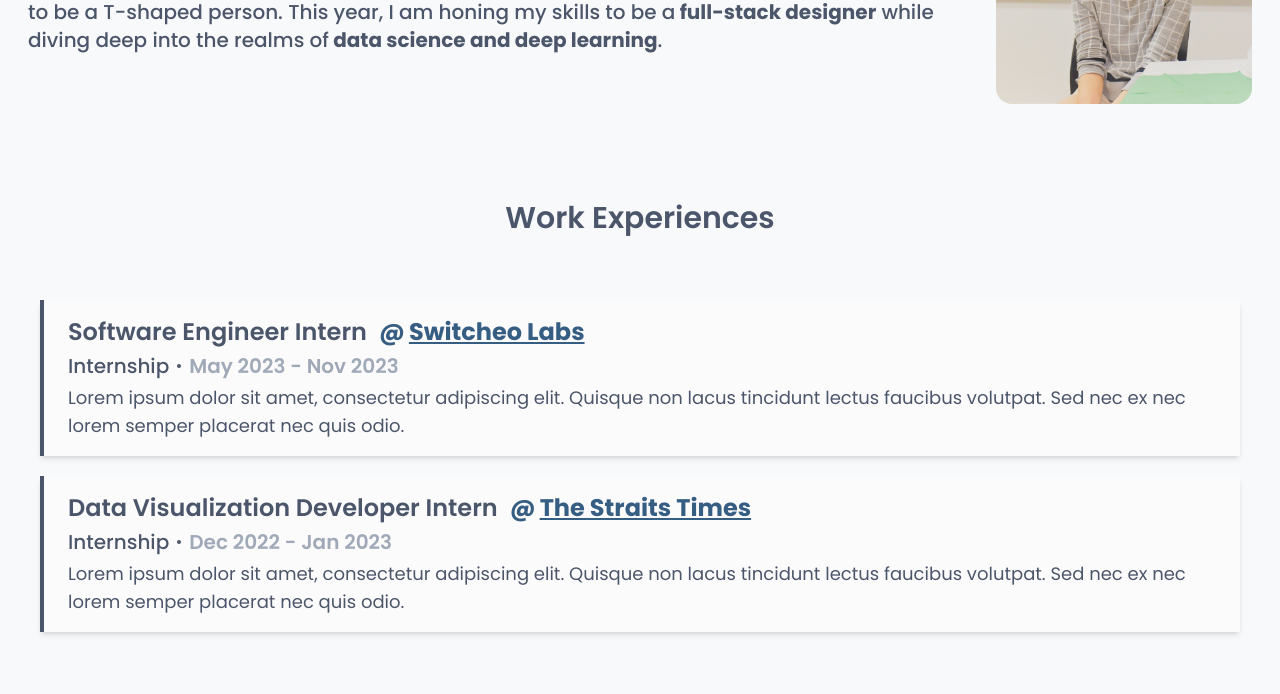
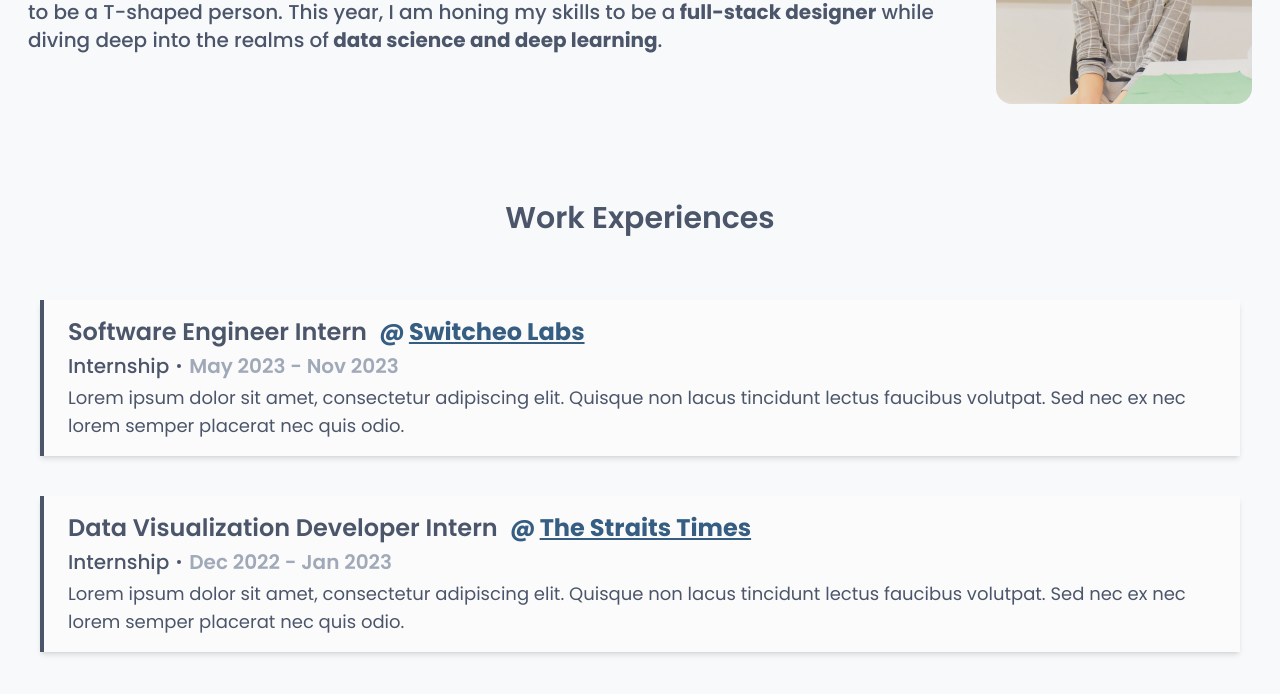
Before and after one commit to lihuicham/lihuicham.com-v2, a Next.js app: page / in a window 1280 px wide. Shown: the part 1842-2536 px from the top of the page. Built offline with nearby package versions, Linux system fonts and the light colour scheme.

Commit message:
fix : gap and blog path

```diff
--- a/src/app/components/Home/WorkExperiences.tsx
+++ b/src/app/components/Home/WorkExperiences.tsx
@@ -31,7 +31,7 @@ export const WorkExperiences = () => {
   return (
     <div className="container mx-auto flex flex-col items-center">
       <h5 className="text-center text-primary-text font-semibold text-xl md:text-3xl">Work Experiences</h5>
-      <div className="mt-6 md:mt-16 w-full px-7 md:px-10 flex flex-col gap-5 md:max-w-7xl">
+      <div className="mt-6 md:mt-16 w-full px-7 md:px-10 flex flex-col gap-5 md:gap-8 lg:gap-10 md:max-w-7xl">
         {
           works.map(({ role, company, link, type, period, description }, index) => {
             return (
--- a/src/app/components/NavigationBar.tsx
+++ b/src/app/components/NavigationBar.tsx
@@ -25,7 +25,7 @@ export const NavigationBar = () => {
             </Link>
           </li>
           <li>
-            <Link href="/" className="text-5xl text-primary-text md:text-xl" onClick={() => setIsOpen(!isOpen)}>
+            <Link href="/blog" className="text-5xl text-primary-text md:text-xl" onClick={() => setIsOpen(!isOpen)}>
               blog.
             </Link>
           </li>
```
